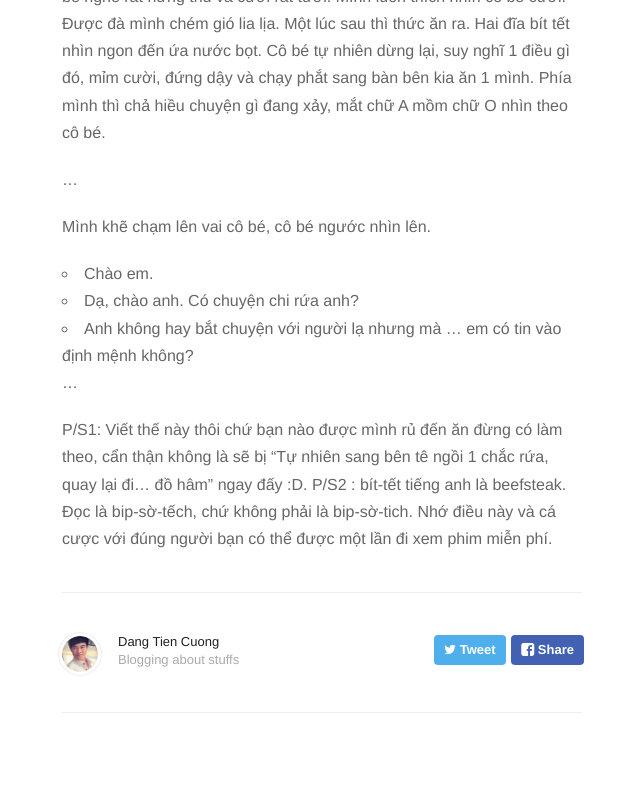
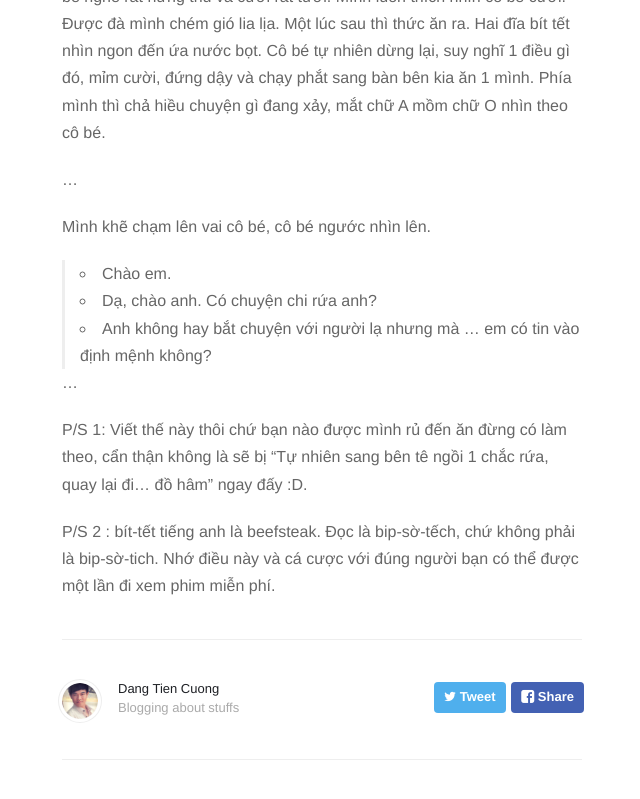
Before and after one commit to cinoss/cinoss.github.io, a Jekyll site: the page built from _posts/2015-6-25-dinh-menh.markdown, in a window 1280 px wide and 900 px high, scrolled down 2131 px. Shown: the top 799 px of the window, without its empty margins (318-958 px from the left). Built offline with Jekyll 4.4.1, drawn with Linux system fonts in a browser that asks for light colours; nearby versions of some CDN libraries; Markdown is read by kramdown in place of the engine named in the settings.

Commit message:
update text

```diff
--- a/_posts/2015-6-25-dinh-menh.markdown
+++ b/_posts/2015-6-25-dinh-menh.markdown
@@ -30,8 +30,8 @@ Một buổi chiều nọ, 2 đứa đang dạo phố thì tình cò ngang qua c
 
 Vào quán. Thấy cái bàn "định mệnh" ở tầng 2 vẫn còn trống thế là bảo cô bé ngồi xuống luôn. không phải nghĩ.
 
-- Em thấy chỗ ni nhìn đẹp không.
-- Dạ, cụng đc, nhìn giống phim hàn phết :D
+> - Em thấy chỗ ni nhìn đẹp không.
+> - Dạ, cụng đc, nhìn giống phim hàn phết :D
 
 Thế là mình bắt đầu chỉ vào ô trống, và kể cho cô bé về cái tưởng tượng ngày xưa rằng mình dã chắc chắn là cô gái ngồi vào cái bàn kia sẽ là định mệnh của mình như thế nào, mình sẽ bắt chuyện như thế nào... Cô bé nghe rất hứng thú và cười rất tươi. Mình luôn thích nhìn cô bé cười. Được đà mình chém gió lia lịa. Một lúc sau thì thức ăn ra. Hai đĩa bít tết nhìn ngon đến ứa nước bọt. Cô bé tự nhiên dừng lại, suy nghĩ 1 điều gì đó, mỉm cười, đứng dậy và chạy phắt sang bàn bên kia ăn 1 mình. Phía mình thì chả hiều chuyện gì đang xảy, mắt chữ A mồm chữ O nhìn theo cô bé.
 
@@ -39,11 +39,12 @@ Thế là mình bắt đầu chỉ vào ô trống, và kể cho cô bé về c
 
 Mình khẽ chạm lên vai cô bé, cô bé ngước nhìn lên.
 
-- Chào em.
-- Dạ, chào anh. Có chuyện chi rứa anh?
-- Anh không hay bắt chuyện với người lạ nhưng mà ... em có tin vào định mệnh không?
+> - Chào em.
+> - Dạ, chào anh. Có chuyện chi rứa anh?
+> - Anh không hay bắt chuyện với người lạ nhưng mà ... em có tin vào định mệnh không?
 
 ...
 
-P/S1: Viết thế này thôi chứ bạn nào được mình rủ đến ăn đừng có làm theo,  cẩn thận không là sẽ bị “Tự nhiên sang bên tê ngồi 1 chắc rứa, quay lại đi… đồ hâm” ngay đấy :D.
-P/S2 : bít-tết tiếng anh là beefsteak. Đọc là bip-sờ-tếch, chứ không phải là bip-sờ-tich. Nhớ điều này và cá cược với đúng người bạn có thể được một lần đi xem phim miễn phí.
+P/S 1: Viết thế này thôi chứ bạn nào được mình rủ đến ăn đừng có làm theo,  cẩn thận không là sẽ bị “Tự nhiên sang bên tê ngồi 1 chắc rứa, quay lại đi… đồ hâm” ngay đấy :D.
+
+P/S 2 : bít-tết tiếng anh là beefsteak. Đọc là bip-sờ-tếch, chứ không phải là bip-sờ-tich. Nhớ điều này và cá cược với đúng người bạn có thể được một lần đi xem phim miễn phí.
```
